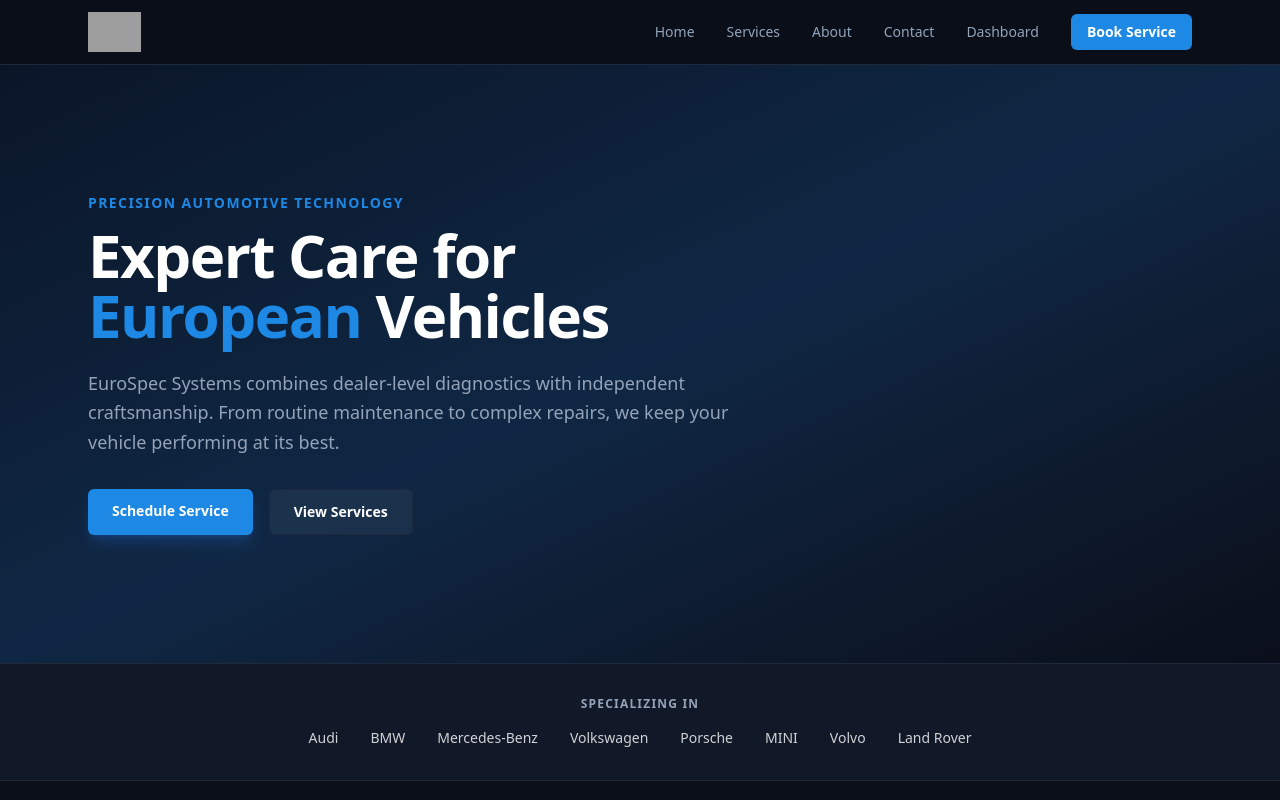
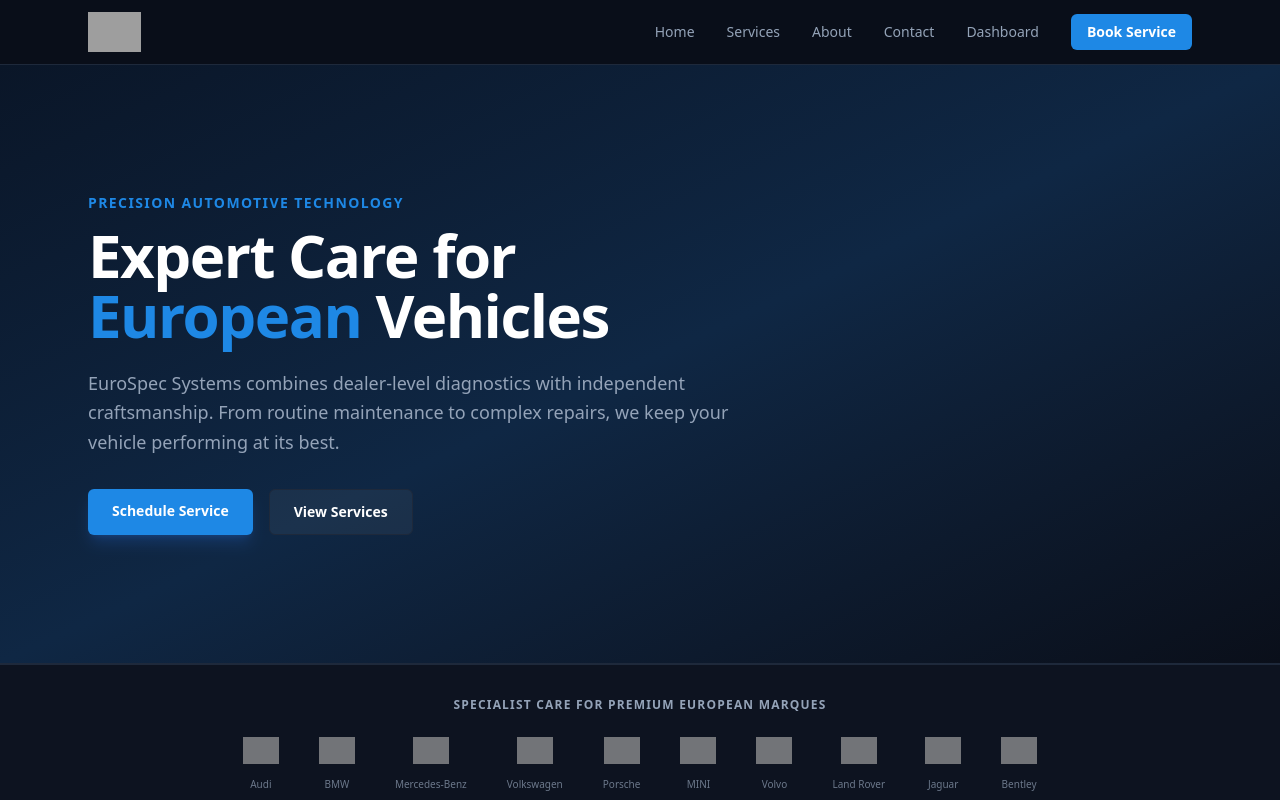
Before and after one commit to verishelf/eurospec, a Next.js app: page / in a window 1280 px wide. Shown: the top 800 px of the page. Built offline with nearby package versions, Linux system fonts and the light colour scheme; grey boxes are pictures that could not be loaded.

Commit message:
Homepage: manufacturer logo strip (Audi, BMW, Mercedes, VW, Porsche, etc.)

```diff
--- a/src/app/page.tsx
+++ b/src/app/page.tsx
@@ -1,4 +1,5 @@
 import Link from "next/link";
+import { BrandStrip } from "@/components/BrandStrip";
 
 const services = [
   {
@@ -39,8 +40,6 @@ const services = [
   },
 ];
 
-const brands = ["Audi", "BMW", "Mercedes-Benz", "Volkswagen", "Porsche", "MINI", "Volvo", "Land Rover"];
-
 export default function Home() {
   return (
     <>
@@ -80,20 +79,7 @@ export default function Home() {
         </div>
       </section>
 
-      <section className="border-b border-[var(--border)] bg-[var(--card)] py-8">
-        <div className="mx-auto max-w-6xl px-4 sm:px-6">
-          <p className="mb-4 text-center text-xs font-semibold uppercase tracking-widest text-[var(--muted)]">
-            Specializing in
-          </p>
-          <div className="flex flex-wrap items-center justify-center gap-x-8 gap-y-3">
-            {brands.map((b) => (
-              <span key={b} className="text-sm font-medium text-white/80">
-                {b}
-              </span>
-            ))}
-          </div>
-        </div>
-      </section>
+      <BrandStrip />
 
       <section id="services" className="py-20 sm:py-24">
         <div className="mx-auto max-w-6xl px-4 sm:px-6">
```
